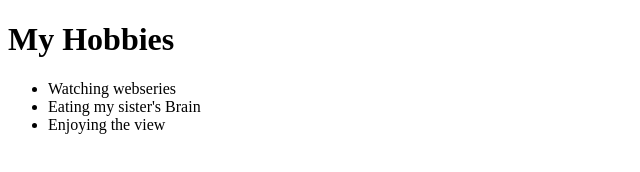
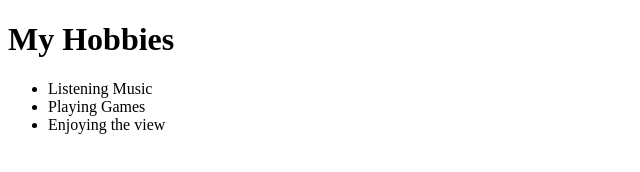
Before and after one commit to KURMA-BHAGYA-LAKSHMI-SIREESHA/HTML-Protofoil, a plain HTML site: page Hobbies.html in a window 1280 px wide. Shown: the full height of the page, 0-640 px from the left. Drawn offline with Linux system fonts and the light colour scheme.

Commit message:
Update Hobbies.html

```diff
--- a/Hobbies.html
+++ b/Hobbies.html
@@ -7,8 +7,8 @@
 <body>
     <h1>My Hobbies</h1>
     <ul>
-        <li>Watching webseries</li>
-        <li>Eating my sister's Brain</li>
+        <li>Listening Music</li>
+        <li>Playing Games</li>
         <li>Enjoying the view</li>
     </ul>
 </body>
```
